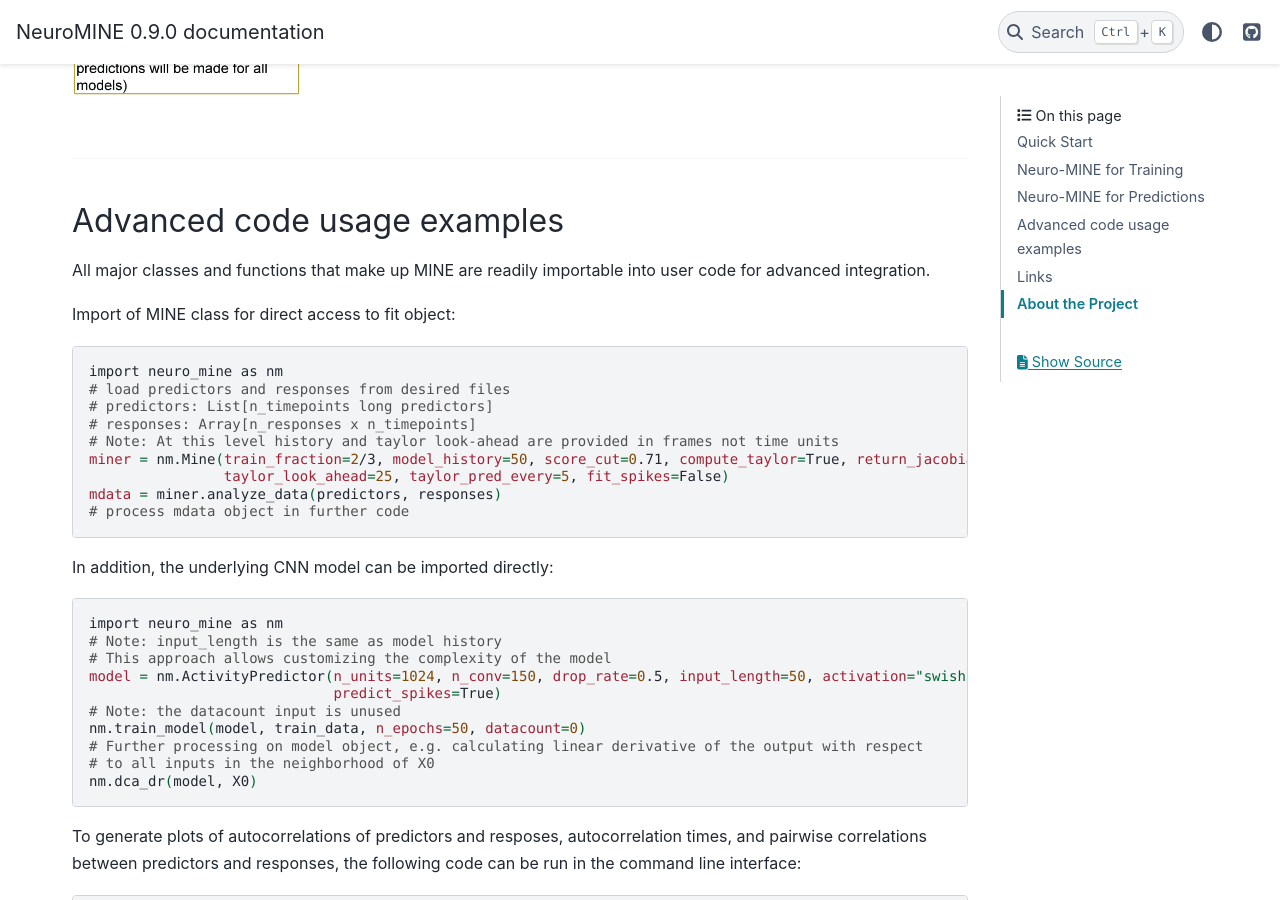
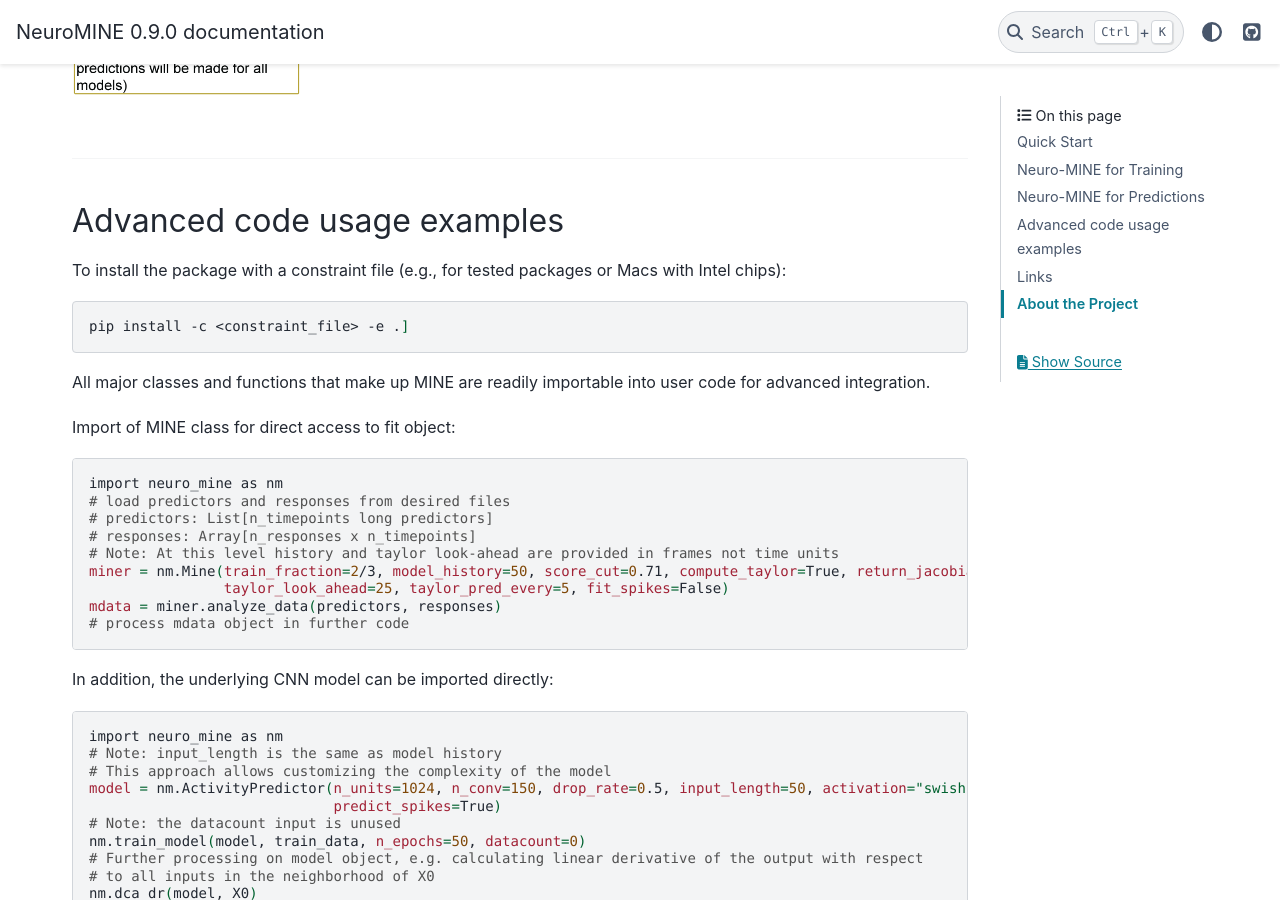
Before and after one commit to matovic5/neuro_mine, a Sphinx documentation site: the page built from docs/index.rst, in a window 1280 px wide and 900 px high, scrolled down 5411 px. Built offline with Sphinx 7.4.7 and the PyData theme 0.15.4, drawn with Linux system fonts in a browser that asks for light colours.

Commit message:
Update index.rst
Added advanced install instructions with a constraints file

```diff
--- a/docs/index.rst
+++ b/docs/index.rst
@@ -184,6 +184,12 @@ Prediction GUI Explanation
 Advanced code usage examples
 ==============
 
+To install the package with a constraint file (e.g., for tested packages or Macs with Intel chips):
+
+.. code-block:: bash
+
+   pip install -c <constraint_file> -e .]
+
 All major classes and functions that make up MINE are readily importable into user code for advanced integration.
 
 Import of MINE class for direct access to fit object:
```
